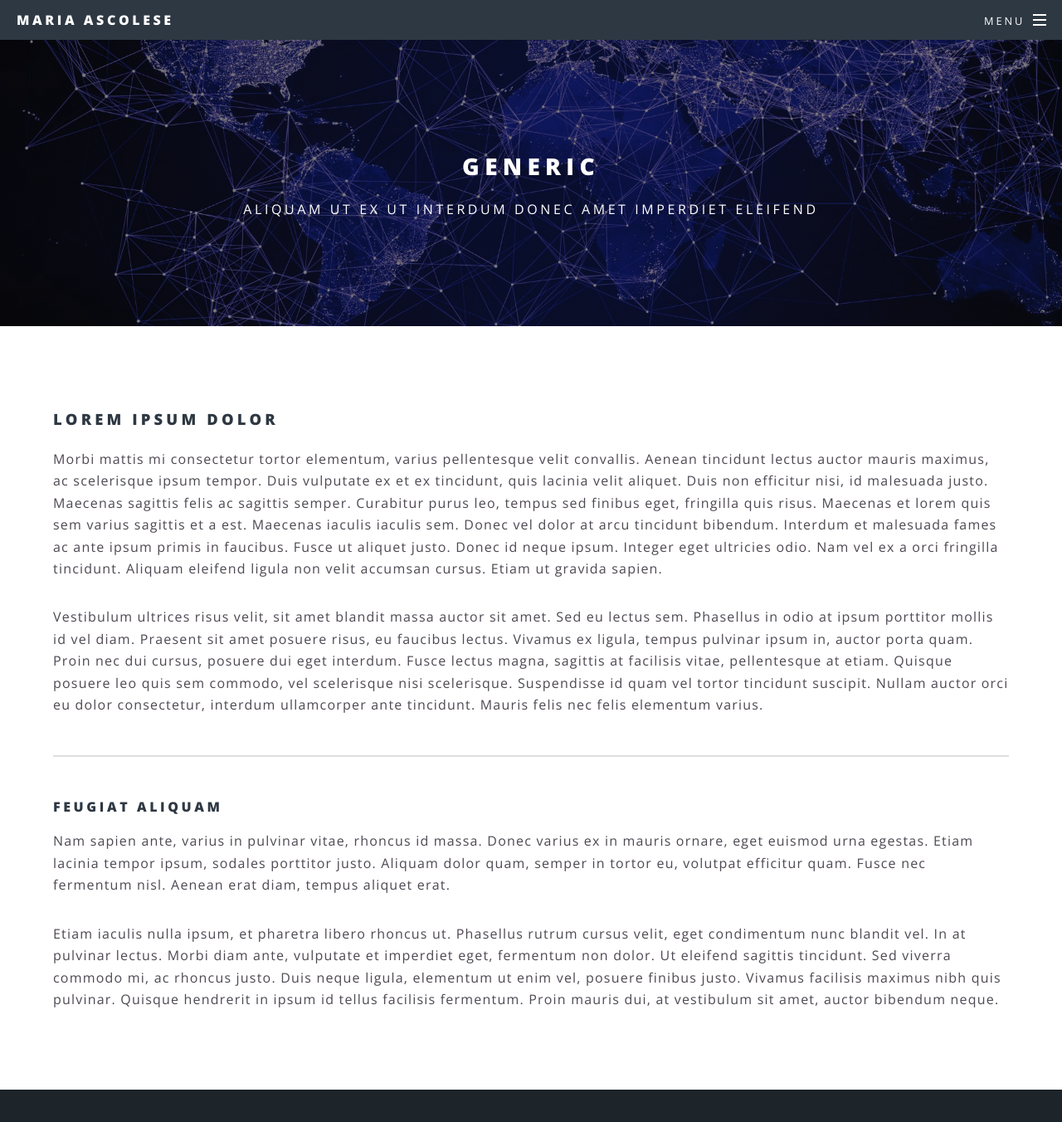
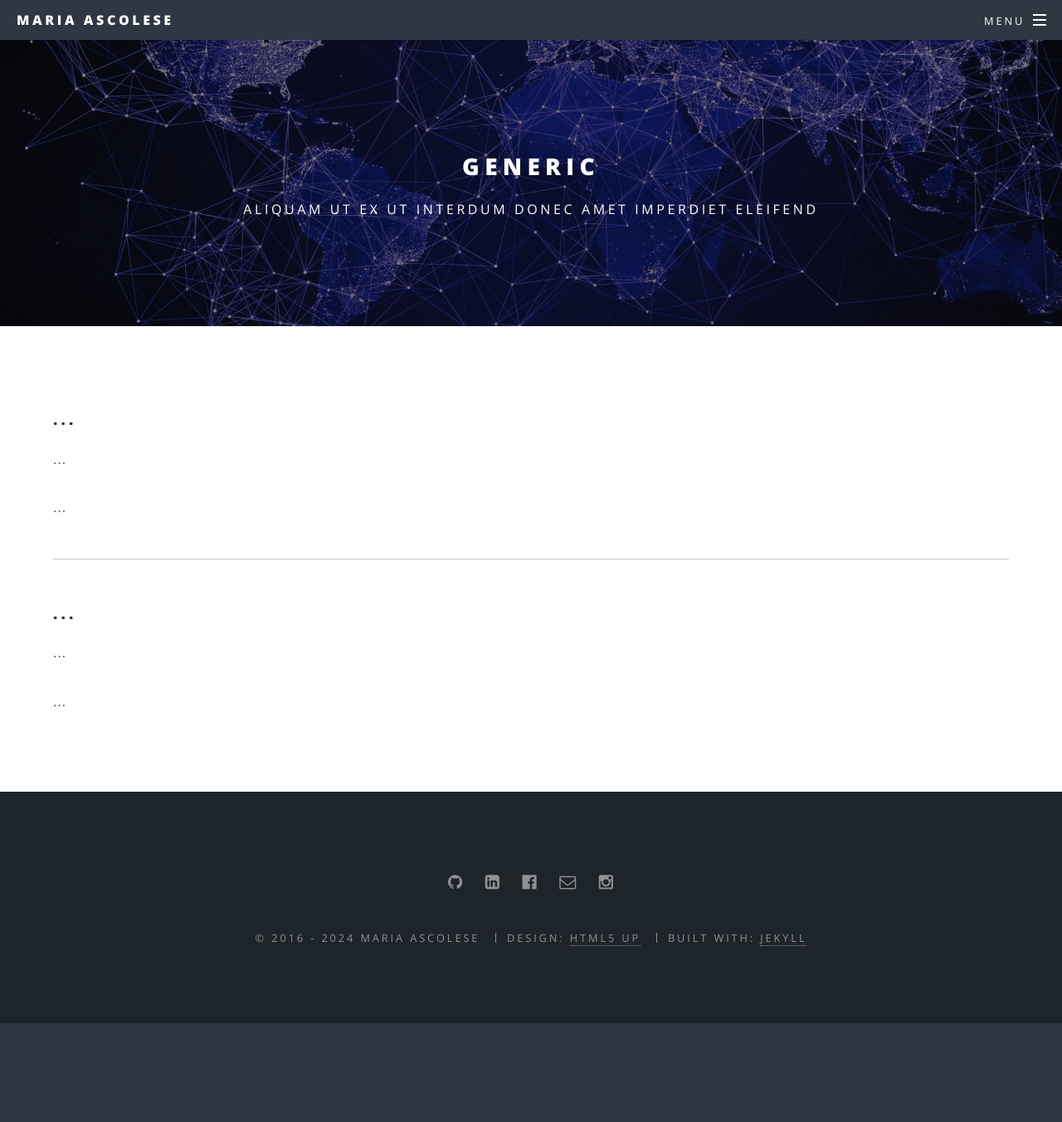
Before and after one commit to maria-ascolese/maria-ascolese.github.io, a Jekyll site: the page built from generic.html, in a window 1280 px wide and 1400 px high. Shown: the top 1352 px of the window at 83% size. Built offline with Jekyll 4.4.1, drawn with Linux system fonts in a browser that asks for light colours.

Commit message:
Update generic.html

```diff
--- a/generic.html
+++ b/generic.html
@@ -2,10 +2,10 @@
 layout: page
 title: Generic
 ---
-	<h3>Lorem ipsum dolor</h3>
-	<p>Morbi mattis mi consectetur tortor elementum, varius pellentesque velit convallis. Aenean tincidunt lectus auctor mauris maximus, ac scelerisque ipsum tempor. Duis vulputate ex et ex tincidunt, quis lacinia velit aliquet. Duis non efficitur nisi, id malesuada justo. Maecenas sagittis felis ac sagittis semper. Curabitur purus leo, tempus sed finibus eget, fringilla quis risus. Maecenas et lorem quis sem varius sagittis et a est. Maecenas iaculis iaculis sem. Donec vel dolor at arcu tincidunt bibendum. Interdum et malesuada fames ac ante ipsum primis in faucibus. Fusce ut aliquet justo. Donec id neque ipsum. Integer eget ultricies odio. Nam vel ex a orci fringilla tincidunt. Aliquam eleifend ligula non velit accumsan cursus. Etiam ut gravida sapien.</p>
-	<p>Vestibulum ultrices risus velit, sit amet blandit massa auctor sit amet. Sed eu lectus sem. Phasellus in odio at ipsum porttitor mollis id vel diam. Praesent sit amet posuere risus, eu faucibus lectus. Vivamus ex ligula, tempus pulvinar ipsum in, auctor porta quam. Proin nec dui cursus, posuere dui eget interdum. Fusce lectus magna, sagittis at facilisis vitae, pellentesque at etiam. Quisque posuere leo quis sem commodo, vel scelerisque nisi scelerisque. Suspendisse id quam vel tortor tincidunt suscipit. Nullam auctor orci eu dolor consectetur, interdum ullamcorper ante tincidunt. Mauris felis nec felis elementum varius.</p>
-	<hr />
-	<h4>Feugiat aliquam</h4>
-	<p>Nam sapien ante, varius in pulvinar vitae, rhoncus id massa. Donec varius ex in mauris ornare, eget euismod urna egestas. Etiam lacinia tempor ipsum, sodales porttitor justo. Aliquam dolor quam, semper in tortor eu, volutpat efficitur quam. Fusce nec fermentum nisl. Aenean erat diam, tempus aliquet erat.</p>
-	<p>Etiam iaculis nulla ipsum, et pharetra libero rhoncus ut. Phasellus rutrum cursus velit, eget condimentum nunc blandit vel. In at pulvinar lectus. Morbi diam ante, vulputate et imperdiet eget, fermentum non dolor. Ut eleifend sagittis tincidunt. Sed viverra commodo mi, ac rhoncus justo. Duis neque ligula, elementum ut enim vel, posuere finibus justo. Vivamus facilisis maximus nibh quis pulvinar. Quisque hendrerit in ipsum id tellus facilisis fermentum. Proin mauris dui, at vestibulum sit amet, auctor bibendum neque.</p>
+	<h3>...</h3>
+	<p>...</p>
+	<p>...</p>
+	<hr/>
+	<h3>...</h3>
+	<p>...</p>
+	<p>...</p>
```
